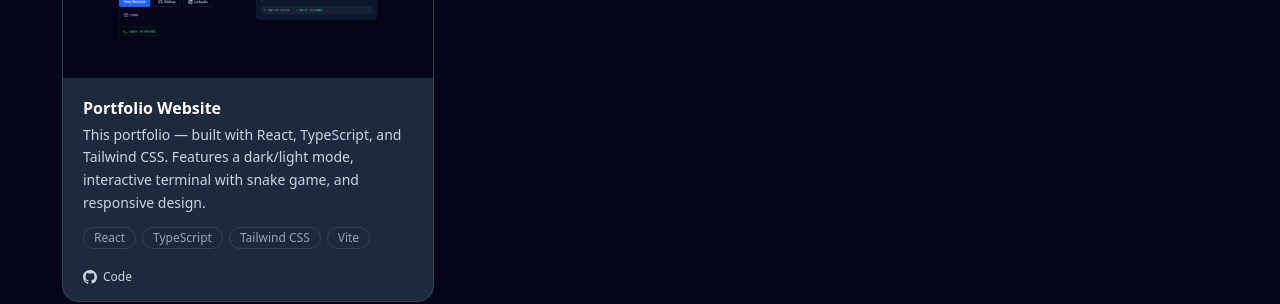
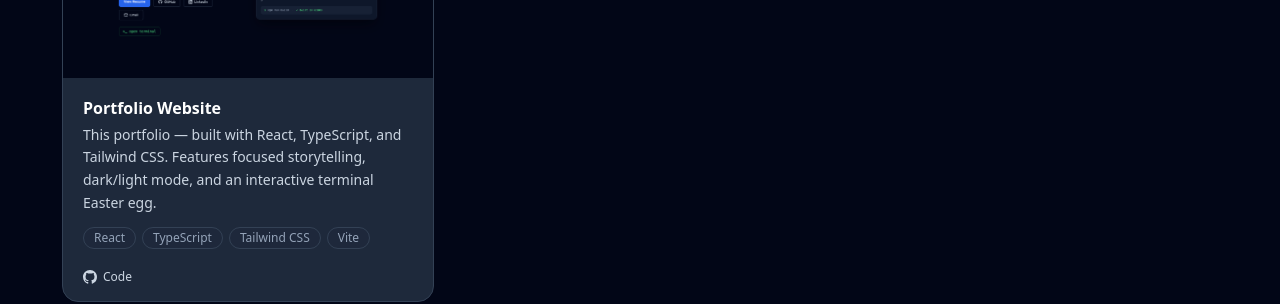
Before and after one commit to jacobhorne-jth/jacobhorne-jth.github.io, a React (Vite) app: page / in a window 1280 px wide. Shown: the part 4720-5024 px from the top of the page. Built offline with nearby package versions, Linux system fonts and the light colour scheme.

Commit message:
Refresh portfolio project card copy

```diff
--- a/src/App.tsx
+++ b/src/App.tsx
@@ -742,7 +742,7 @@ const projects: Project[] = [
   {
     name: "Portfolio Website",
     monogram: "JH",
-    desc: "This portfolio — built with React, TypeScript, and Tailwind CSS. Features a dark/light mode, interactive terminal with snake game, and responsive design.",
+    desc: "This portfolio — built with React, TypeScript, and Tailwind CSS. Features focused storytelling, dark/light mode, and an interactive terminal Easter egg.",
     tech: ["React", "TypeScript", "Tailwind CSS", "Vite"],
     accentLine: "bg-blue-500",
     repoUrl: "https://github.com/jacobhorne-jth/jacobhorne-jth.github.io",
```
